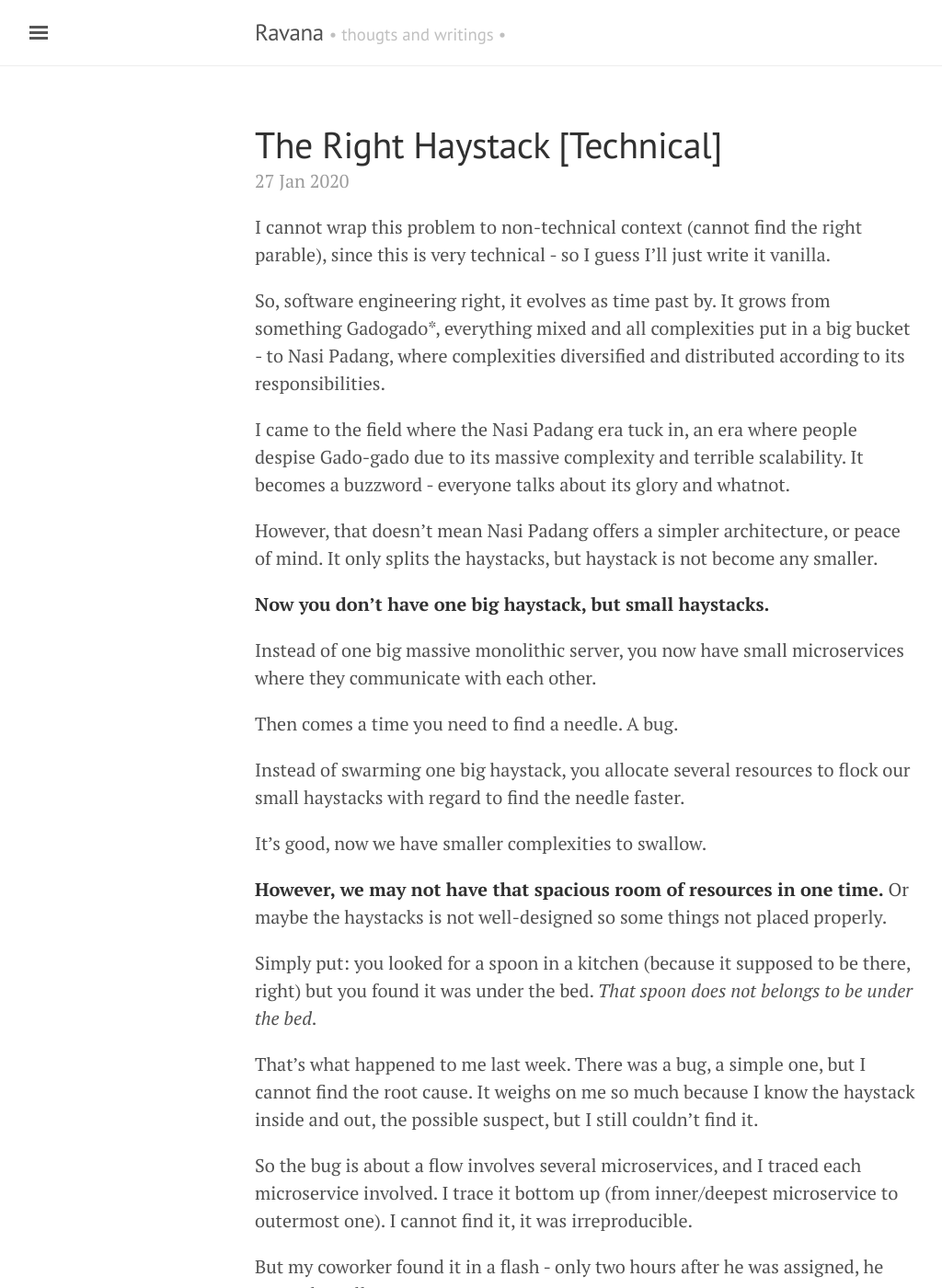
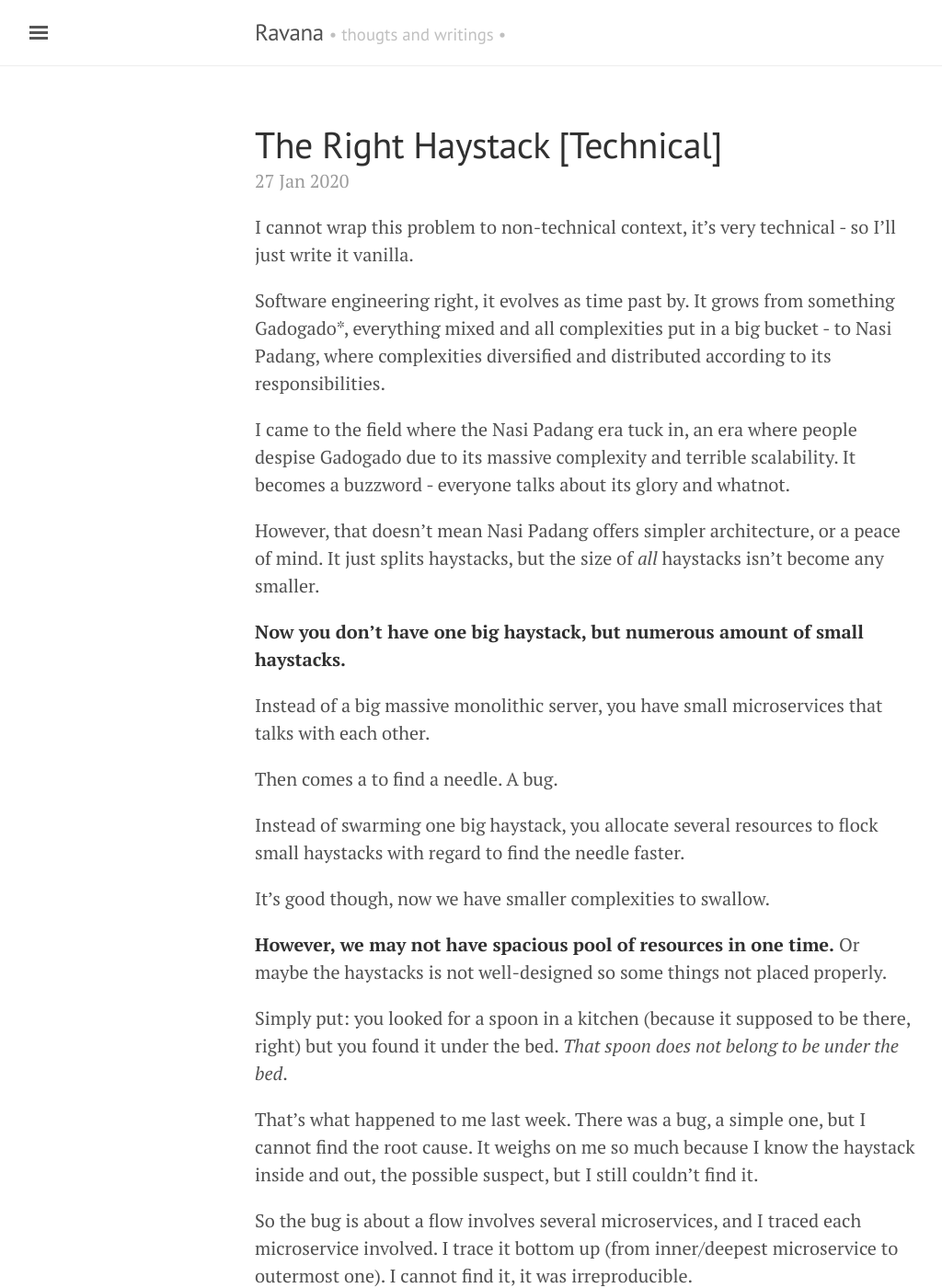
Before and after one commit to ronaatxendit/martabacc.github.io, a Jekyll site: the page built from _posts/2020-1-27-the-right-haystack.md, in a window 1280 px wide and 1400 px high. Shown: the whole window at 92% size, without its empty margins (3-1027 px from the left). Built offline with Jekyll 4.4.1, drawn with Linux system fonts in a browser that asks for light colours.

Commit message:
add(the-right-haystack): new post

```diff
--- a/_posts/2020-1-27-the-right-haystack.md
+++ b/_posts/2020-1-27-the-right-haystack.md
@@ -4,27 +4,27 @@ title: The Right Haystack [Technical]
 ---
 
 
-I cannot wrap this problem to non-technical context (cannot find the right parable), since this is very technical - so I guess I'll just write it vanilla.
+I cannot wrap this problem to non-technical context, it's very technical - so I'll just write it vanilla.
 
-So, software engineering right, it evolves as time past by. It grows from something Gadogado*, everything mixed and all complexities put in a big bucket - to Nasi Padang, where complexities diversified and distributed according to its responsibilities.
+Software engineering right, it evolves as time past by. It grows from something Gadogado*, everything mixed and all complexities put in a big bucket - to Nasi Padang, where complexities diversified and distributed according to its responsibilities.
 
-I came to the field where the Nasi Padang era tuck in, an era where people despise Gado-gado due to its massive complexity and terrible scalability. It becomes a buzzword - everyone talks about its glory and whatnot.
+I came to the field where the Nasi Padang era tuck in, an era where people despise Gadogado due to its massive complexity and terrible scalability. It becomes a buzzword - everyone talks about its glory and whatnot.
 
-However, that doesn't mean Nasi Padang offers a simpler architecture, or peace of mind. It only splits the haystacks, but haystack is not become any smaller.
+However, that doesn't mean Nasi Padang offers simpler architecture, or a peace of mind. It just splits haystacks, but the size of _all_ haystacks isn't become any smaller.
 
-**Now you don't have one big haystack, but small haystacks.**
+**Now you don't have one big haystack, but numerous amount of small haystacks.**
 
-Instead of one big massive monolithic server, you now have small microservices where they communicate with each other.
+Instead of a big massive monolithic server, you have small microservices that talks with each other.
 
-Then comes a time you need to find a needle. A bug.
+Then comes a to find a needle. A bug.
 
-Instead of swarming one big haystack, you allocate several resources to flock our small haystacks with regard to find the needle faster.
+Instead of swarming one big haystack, you allocate several resources to flock small haystacks with regard to find the needle faster.
 
-It's good, now we have smaller complexities to swallow.
+It's good though, now we have smaller complexities to swallow.
 
-**However, we may not have that spacious room of resources in one time.** Or maybe the haystacks is not well-designed so some things not placed properly.
+**However, we may not have spacious pool of resources in one time.** Or maybe the haystacks is not well-designed so some things not placed properly.
 
-Simply put: you looked for a spoon in a kitchen (because it supposed to be there, right) but you found it was under the bed. *That spoon does not belongs to be under the bed*.
+Simply put: you looked for a spoon in a kitchen (because it supposed to be there, right) but you found it under the bed. *That spoon does not belong to be under the bed*.
 
 That's what happened to me last week. There was a bug, a simple one, but I cannot find the root cause. It weighs on me so much because I know the haystack inside and out, the possible suspect, but I still couldn't find it.
 
```
